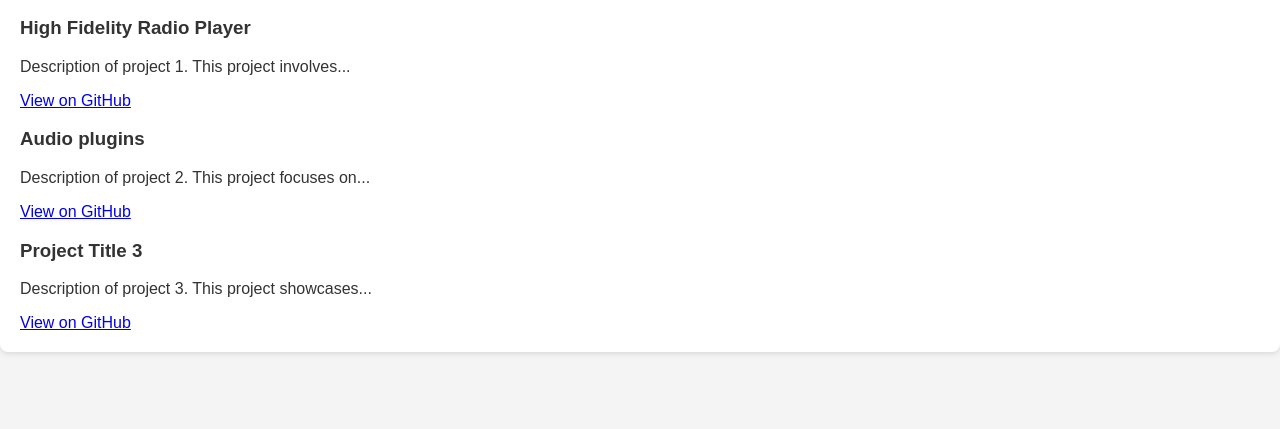
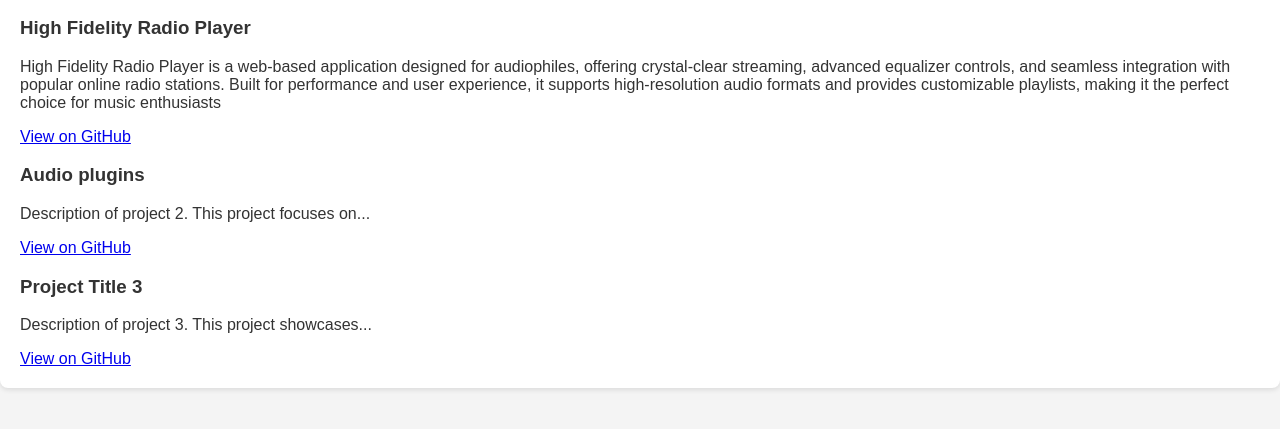
Before and after one commit to jahruhn/portfolio, a plain HTML site: page components/projects.html in a window 1280 px wide. Shown: the part 103-532 px from the top of the page. Drawn offline with Linux system fonts and the light colour scheme.

Commit message:
added a description

```diff
--- a/components/projects.html
+++ b/components/projects.html
@@ -11,7 +11,9 @@
         <h2>GitHub Projects</h2>
         <div class="project">
             <h3>High Fidelity Radio Player</h3>
-            <p>Description of project 1. This project involves...</p>
+            <p>
+                High Fidelity Radio Player is a web-based application designed for audiophiles, offering crystal-clear streaming, advanced equalizer controls, and seamless integration with popular online radio stations. Built for performance and user experience, it supports high-resolution audio formats and provides customizable playlists, making it the perfect choice for music enthusiasts
+            </p>
             <a href="https://github.com/username/project1" target="_blank">View on GitHub</a>
         </div>
         <div class="project">
```
